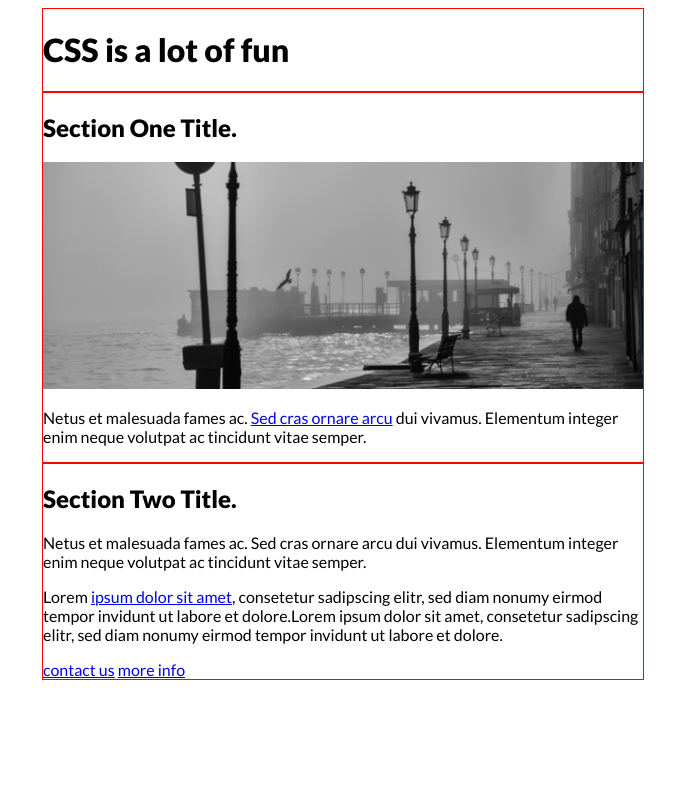
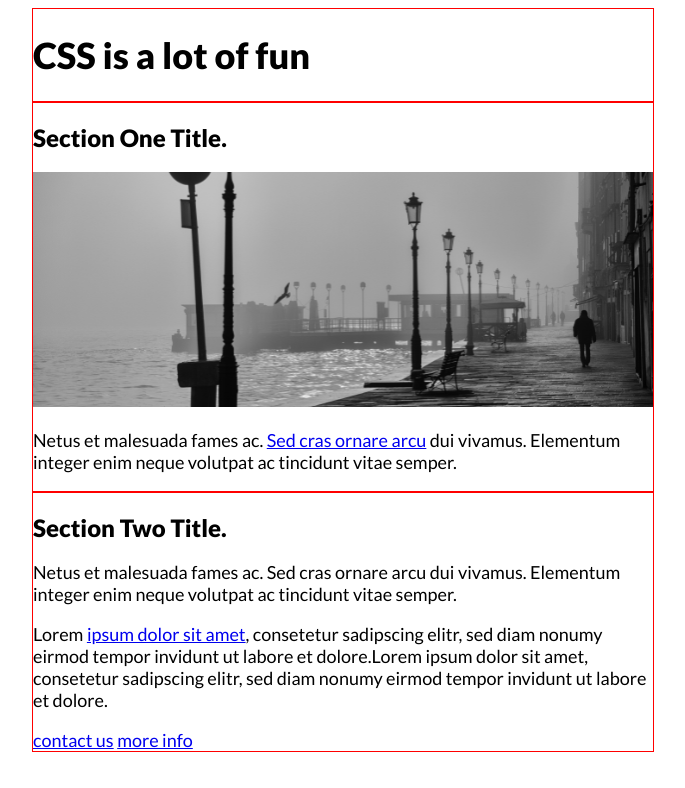
Before and after one commit to Pethaf/CssChallenge2, a plain HTML site: page index.html in a window 1280 px wide. Shown: the whole page, without its empty margins (297-982 px from the left). Drawn offline with Linux system fonts and the light colour scheme.

Commit message:
Style typography

```diff
--- a/style/style.css
+++ b/style/style.css
@@ -1,9 +1,10 @@
 body {
     font-family: 'Lato', sans-serif;
+    font-size: 18px;
 }
 
 header, .container {
-    width: 600px;
+    width: 620px;
     border: 1px solid red;
     margin: 0 auto;
 }
@@ -11,3 +12,12 @@ header, .container {
 img {
     max-width: 100%;
 }
+
+h1 {
+    font-weight: 900;
+    font-size: 36px;
+}
+
+h2 {
+    font-size: 24px;
+}
```
